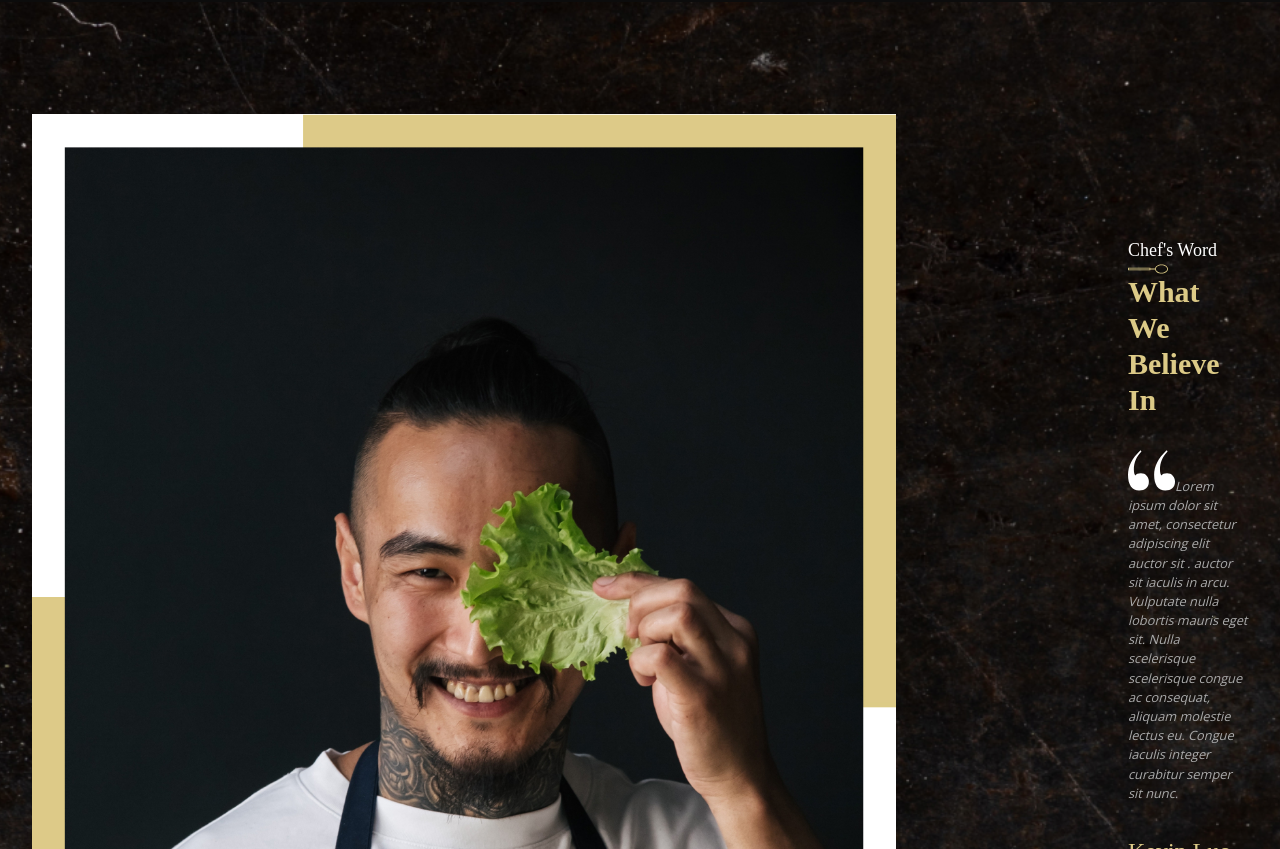
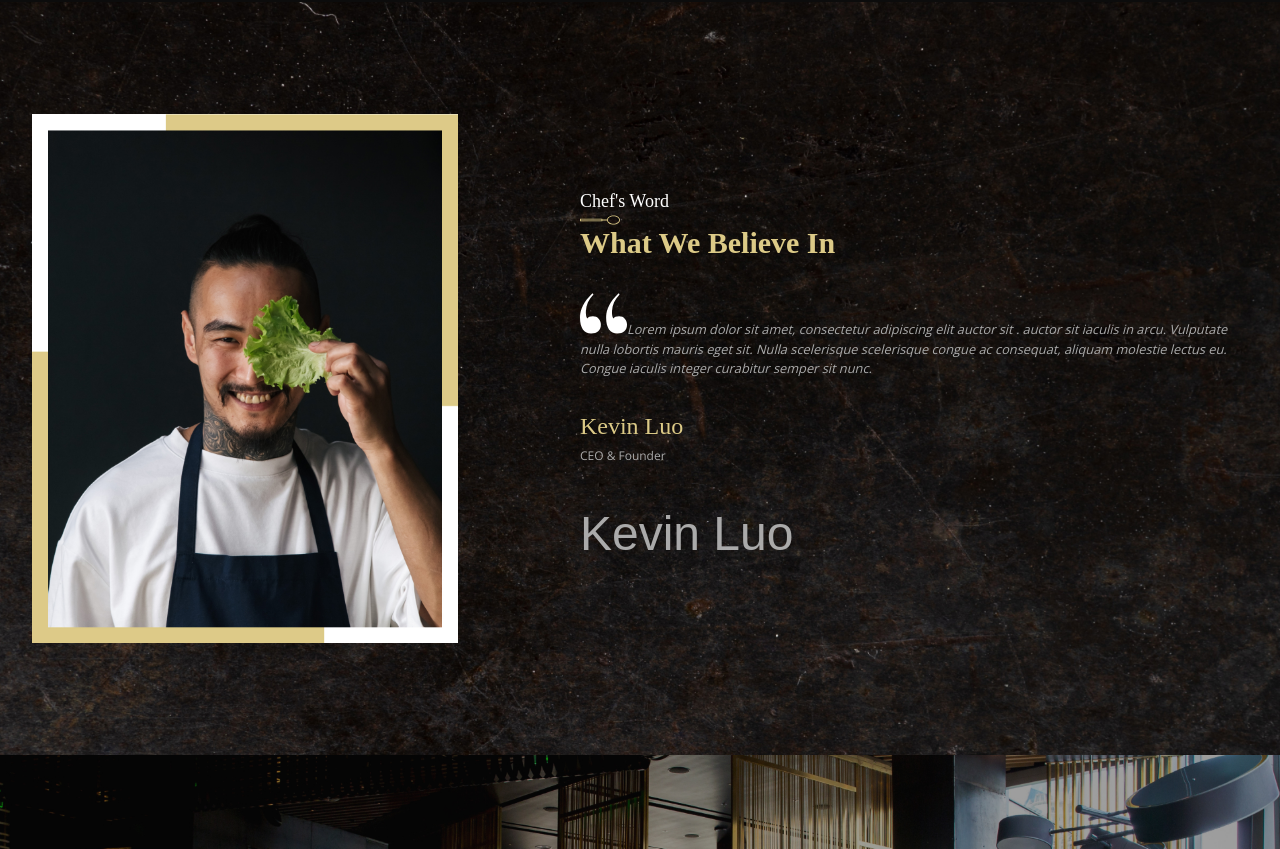
Before and after one commit to Nova-prospec/gericht-landing-page, a React (Vite) app: page / in a window 1280 px wide. Shown: the part 2231-3080 px from the top of the page. Built offline with nearby package versions, Linux system fonts and the light colour scheme; a web font is replaced by a local one.

Commit message:
fix award section images

```diff
--- a/src/components/pages/homepage/AwardSection.jsx
+++ b/src/components/pages/homepage/AwardSection.jsx
@@ -42,7 +42,7 @@ const AwardSection = () => {
           <div className="flex gap-2">
             <img
               src="assets/award-2.png"
-              className="sm:w-[2.8rem]"
+              className="w-[5rem] sm:w-[2.8rem]"
               alt="Award Number"
             />
             <div>
@@ -57,7 +57,7 @@ const AwardSection = () => {
           <div className="flex gap-2">
             <img
               src="assets/award-3.png"
-              className="sm:w-[2.8rem]"
+              className="sm:w-[2.8rem] w-[5rem]"
               alt="Award Number"
             />
             <div>
@@ -72,7 +72,7 @@ const AwardSection = () => {
           <div className="flex gap-2">
             <img
               src="assets/award-5.png"
-              className="sm:w-[2.8rem]"
+              className="w-[5rem] sm:w-[2.8rem]"
               alt="Award Number"
             />
             <div>
--- a/src/components/pages/homepage/FounderSection.jsx
+++ b/src/components/pages/homepage/FounderSection.jsx
@@ -4,7 +4,7 @@ const FounderSection = () => {
             <div>
                 <img src="assets/founder-image.jpg" className="w-[80%]" alt="Gericht Founder" />
             </div>
-            <article className="text-left flex-[0.8] lg:text-center">
+            <article className="text-left lg:text-center">
                 <div>
                     <h3 className="text-white font-cormorant text-lg font-modify">Chef's Word</h3>
                     <div className="w-full grid place-items-start lg:place-items-center"><img src="assets/green-line.svg" className="text-center" alt="" /></div>
```
